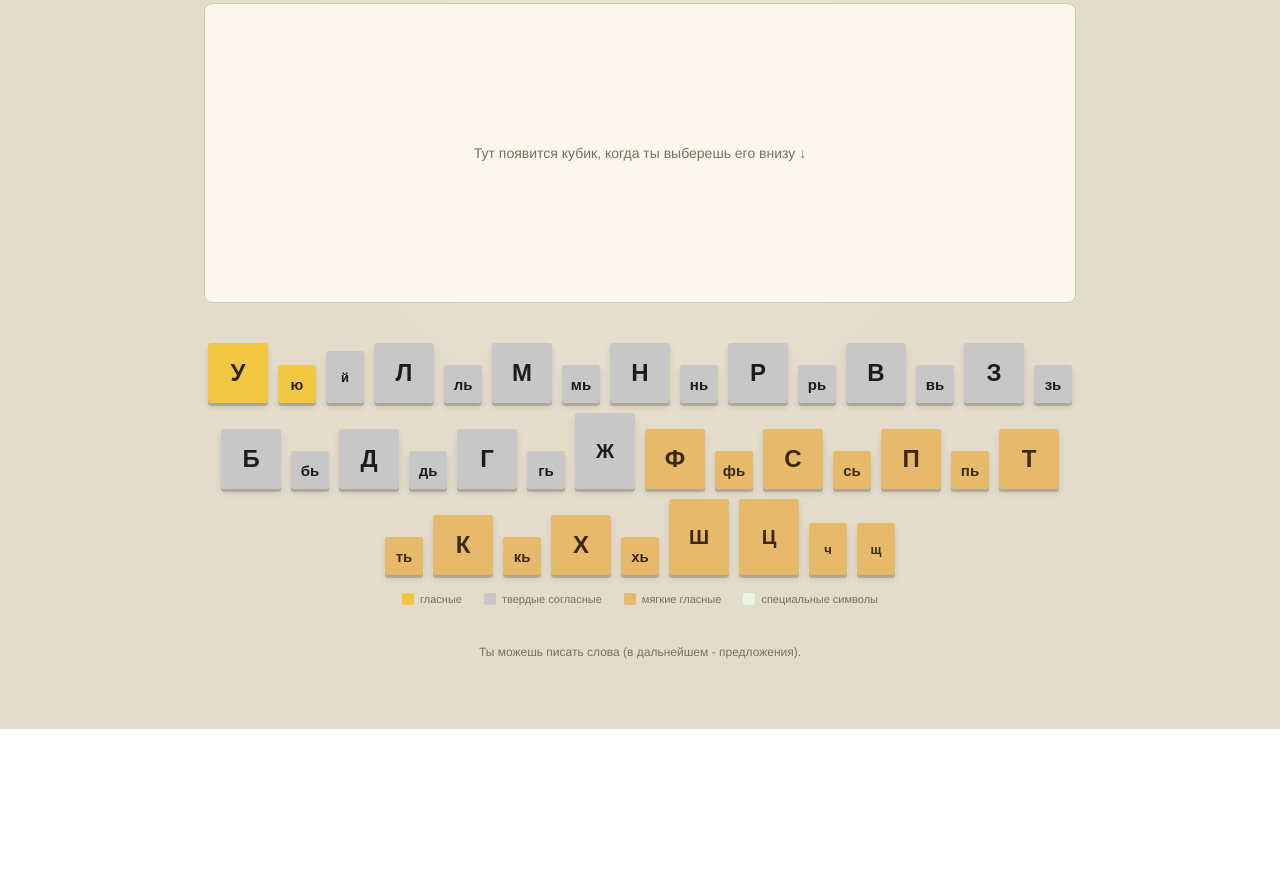
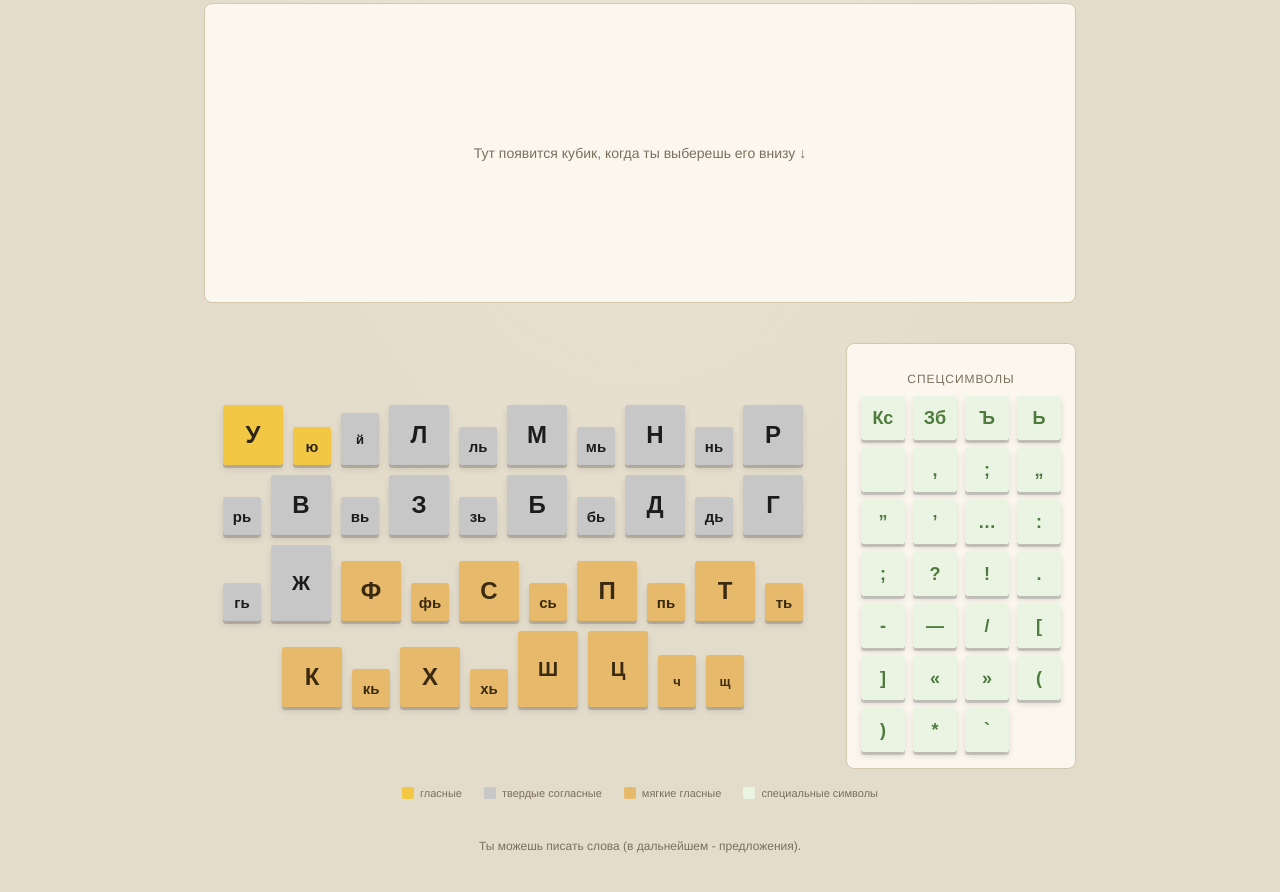
Before and after one commit to Risik105/Zaytsev-Cubes, a plain HTML site: page index.html in a window 1280 px wide. Shown: the part 310-1202 px from the top of the page. Before the commit the page ends 1039 px from the top, so only its background shows below. Drawn offline with Linux system fonts and the light colour scheme.

Commit message:
Special symbols are added

```diff
--- a/index.html
+++ b/index.html
@@ -7,7 +7,7 @@
     <link rel="stylesheet" href="style.css">
 </head>
 <body>
-    <div class="wrap">
+        <div class="wrap">
         <h1>Кубики Зайцева в 3D</h1>
         <p class="sub">Выбери кубик внизу → покрути → кликни грань → добавь к слову</p>
 
@@ -23,7 +23,14 @@
             <div class="stage-placeholder" id="placeholder">Тут появится кубик, когда ты выберешь его внизу ↓</div>
         </div>
 
-        <div class="palette" id="palette"></div>
+        <div class="palette-row">
+            <div class="palette" id="palette"></div>
+            <aside class="special-panel">
+                <p class="shelf-label">Спецсимволы</p>
+                <div class="palette special-palette" id="specialPalette"></div>
+            </aside>
+
+        </div>
 
         <div class="legend">
             <span>
--- a/index.js
+++ b/index.js
@@ -5,7 +5,7 @@ const CUBES = [
   {
     id: "У",
     label: "У",
-    type: "Золотой",
+    type: "Гласный",
     size: "big",
     color: "gold",
     faces: ["У", "О", "А", "Э", "Ы", "🍓"],
@@ -14,7 +14,7 @@ const CUBES = [
   {
     id: "ю",
     label: "ю",
-    type: "Железный",
+    type: "Гласный",
     size: "small",
     color: "gold",
     faces: ["ю", "ё", "я", "е", "и", "🍓"],
@@ -23,7 +23,7 @@ const CUBES = [
   {
     id: "й",
     label: "й",
-    type: "Железный",
+    type: "Звонкий мягкий согласный",
     size: "small-rect",
     color: "grey",
     faces: [{ main: "й", flip: "" }, { main: "йя", flip: "йа" }, { main: "", flip: "йо" }, { main: "йи", flip: "" }, "йю", "йе"],
@@ -32,7 +32,7 @@ const CUBES = [
   {
     id: "Л",
     label: "Л",
-    type: "Железный",
+    type: "Звонкий твёрдый согласный",
     size: "big",
     color: "grey",
     faces: ["ЛУ", "ЛО", "ЛА", "ЛЭ", "ЛЫ", "Л"],
@@ -41,7 +41,7 @@ const CUBES = [
   {
     id: "ль",
     label: "ль",
-    type: "Железный",
+    type: "Звонкий мягкий согласный",
     size: "small",
     color: "grey",
     faces: ["лю", "лё", "ля", "ле", "ли", "ль"],
@@ -50,7 +50,7 @@ const CUBES = [
   {
     id: "М",
     label: "М",
-    type: "Железный",
+    type: "Звонкий твёрдый согласный",
     size: "big",
     color: "grey",
     faces: ["МУ", "МО", "МА", "МЭ", "МЫ", "М"],
@@ -59,7 +59,7 @@ const CUBES = [
   {
     id: "мь",
     label: "мь",
-    type: "Железный",
+    type: "Звонкий мягкий согласный",
     size: "small",
     color: "grey",
     faces: ["мю", "мё", "мя", "ме", "ми", "мь"],
@@ -68,7 +68,7 @@ const CUBES = [
   {
     id: "Н",
     label: "Н",
-    type: "Железный",
+    type: "Звонкий твёрдый согласный",
     size: "big",
     color: "grey",
     faces: ["НУ", "НО", "НА", "НЭ", "НЫ", "Н"],
@@ -77,7 +77,7 @@ const CUBES = [
   {
     id: "нь",
     label: "нь",
-    type: "Железный",
+    type: "Звонкий мягкий согласный",
     size: "small",
     color: "grey",
     faces: ["ню", "нё", "ня", "не", "ни", "нь"],
@@ -86,7 +86,7 @@ const CUBES = [
   {
     id: "Р",
     label: "Р",
-    type: "Железный",
+    type: "Звонкий твёрдый согласный",
     size: "big",
     color: "grey",
     faces: ["РУ", "РО", "РА", "РЭ", "РЫ", "Р"],
@@ -95,7 +95,7 @@ const CUBES = [
   {
     id: "рь",
     label: "рь",
-    type: "Железный",
+    type: "Звонкий мягкий согласный",
     size: "small",
     color: "grey",
     faces: ["рю", "рё", "ря", "ре", "ри", "рь"],
@@ -104,7 +104,7 @@ const CUBES = [
   {
     id: "В",
     label: "В",
-    type: "Железный",
+    type: "Звонкий твёрдый согласный",
     size: "big",
     color: "grey",
     faces: ["ВУ", "ВО", "ВА", "ВЭ", "ВЫ", "В"],
@@ -113,7 +113,7 @@ const CUBES = [
   {
     id: "вь",
     label: "вь",
-    type: "Железный",
+    type: "Звонкий мягкий согласный",
     size: "small",
     color: "grey",
     faces: ["вю", "вё", "вя", "ве", "ви", "вь"],
@@ -122,7 +122,7 @@ const CUBES = [
   {
     id: "З",
     label: "З",
-    type: "Железный",
+    type: "Звонкий твёрдый согласный",
     size: "big",
     color: "grey",
     faces: ["ЗУ", "ЗО", "ЗА", "ЗЭ", "ЗЫ", "З"],
@@ -131,16 +131,16 @@ const CUBES = [
   {
     id: "зь",
     label: "зь",
-    type: "Железный",
+    type: "Звонкий мягкий согласный",
     size: "small",
     color: "grey",
     faces: ["зю", "зё", "зя", "зе", "зи", "зь"],
   },
 
   {
-    id: "v-hard",
+    id: "Б",
     label: "Б",
-    type: "Железный",
+    type: "Звонкий твёрдый согласный",
     size: "big",
     color: "grey",
     faces: ["БУ", "БО", "БА", "БЭ", "БЫ", "Б"],
@@ -149,7 +149,7 @@ const CUBES = [
   {
     id: "бь",
     label: "бь",
-    type: "Железный",
+    type: "Звонкий мягкий согласный",
     size: "small",
     color: "grey",
     faces: ["бю", "бё", "бя", "бе", "би", "бь"],
@@ -158,7 +158,7 @@ const CUBES = [
   {
     id: "Д",
     label: "Д",
-    type: "Железный",
+    type: "Звонкий твёрдый согласный",
     size: "big",
     color: "grey",
     faces: ["ДУ", "ДО", "ДА", "ДЭ", "ДЫ", "Д"],
@@ -167,7 +167,7 @@ const CUBES = [
   {
     id: "дь",
     label: "дь",
-    type: "Железный",
+    type: "Звонкий мягкий согласный",
     size: "small",
     color: "grey",
     faces: ["дю", "дё", "дя", "де", "ди", "дь"],
@@ -176,7 +176,7 @@ const CUBES = [
   {
     id: "Г",
     label: "Г",
-    type: "Железный",
+    type: "Звонкий твёрдый согласный",
     size: "big",
     color: "grey",
     faces: ["ГУ", "ГО", "ГА", "ГЭ", "ГЫ", "Г"],
@@ -185,7 +185,7 @@ const CUBES = [
   {
     id: "гь",
     label: "гь",
-    type: "Железный",
+    type: "Звонкий мягкий согласный",
     size: "small",
     color: "grey",
     faces: ["гю", "гё", "гя", "ге", "ги", "гь"],
@@ -194,7 +194,7 @@ const CUBES = [
   {
     id: "Ж",
     label: "Ж",
-    type: "Железный",
+    type: "Звонкий твёрдый согласный",
     size: "big-rect",
     color: "grey",
     faces: [{ main: "Ж", flip: "ЖЬ" }, { main: "ЖО", flip: "ЖЁ" }, { main: "ЖЕ", flip: "" }, { main: "ЖИ", flip: "" }, "ЖУ", "ЖА"],
@@ -203,7 +203,7 @@ const CUBES = [
   {
     id: "Ф",
     label: "Ф",
-    type: "Деревянный",
+    type: "Глухой твёрдый согласный",
     size: "big",
     color: "wood",
     faces: ["ФУ", "ФО", "ФА", "ФЭ", "ФЫ", "Ф"],
@@ -212,7 +212,7 @@ const CUBES = [
   {
     id: "фь",
     label: "фь",
-    type: "Деревянный",
+    type: "Глухой мягкий согласный",
     size: "small",
     color: "wood",
     faces: ["фю", "фё", "фя", "фе", "фи", "фь"],
@@ -221,7 +221,7 @@ const CUBES = [
   {
     id: "С",
     label: "С",
-    type: "Деревянный",
+    type: "Глухой твёрдый согласный",
     size: "big",
     color: "wood",
     faces: ["СУ", "СО", "СА", "СЭ", "СЫ", "С"],
@@ -230,7 +230,7 @@ const CUBES = [
   {
     id: "сь",
     label: "сь",
-    type: "Деревянный",
+    type: "Глухой мягкий согласный",
     size: "small",
     color: "wood",
     faces: ["сю", "сё", "ся", "се", "си", "сь"],
@@ -239,7 +239,7 @@ const CUBES = [
   {
     id: "П",
     label: "П",
-    type: "Деревянный",
+    type: "Глухой твёрдый согласный",
     size: "big",
     color: "wood",
     faces: ["ПУ", "ПО", "ПА", "ПЭ", "ПЫ", "П"],
@@ -248,7 +248,7 @@ const CUBES = [
   {
     id: "пь",
     label: "пь",
-    type: "Деревянный",
+    type: "Глухой мягкий согласный",
     size: "small",
     color: "wood",
     faces: ["пю", "пё", "пя", "пе", "пи", "пь"],
@@ -257,7 +257,7 @@ const CUBES = [
   {
     id: "Т",
     label: "Т",
-    type: "Деревянный",
+    type: "Глухой твёрдый согласный",
     size: "big",
     color: "wood",
     faces: ["ТУ", "ТО", "ТА", "ТЭ", "ТЫ", "Т"],
@@ -266,7 +266,7 @@ const CUBES = [
   {
     id: "ть",
     label: "ть",
-    type: "Деревянный",
+    type: "Глухой мягкий согласный",
     size: "small",
     color: "wood",
     faces: ["тю", "тё", "тя", "те", "ти", "ть"],
@@ -275,7 +275,7 @@ const CUBES = [
   {
     id: "К",
     label: "К",
-    type: "Деревянный",
+    type: "Глухой твёрдый согласный",
     size: "big",
     color: "wood",
     faces: ["КУ", "КО", "КА", "КЭ", "КЫ", "К"],
@@ -284,7 +284,7 @@ const CUBES = [
   {
     id: "кь",
     label: "кь",
-    type: "Деревянный",
+    type: "Глухой мягкий согласный",
     size: "small",
     color: "wood",
     faces: ["кю", "кё", "кя", "ке", "ки", "кь"],
@@ -293,7 +293,7 @@ const CUBES = [
   {
     id: "Х",
     label: "Х",
-    type: "Деревянный",
+    type: "Глухой твёрдый согласный",
     size: "big",
     color: "wood",
     faces: ["ХУ", "ХО", "ХА", "ХЭ", "ХЫ", "Х"],
@@ -302,7 +302,7 @@ const CUBES = [
   {
     id: "хь",
     label: "хь",
-    type: "Деревянный",
+    type: "Глухой мягкий согласный",
     size: "small",
     color: "wood",
     faces: ["хю", "хё", "хя", "хе", "хи", "хь"],
@@ -311,7 +311,7 @@ const CUBES = [
   {
     id: "Ш",
     label: "Ш",
-    type: "Деревянный",
+    type: "Глухой твёрдый согласный",
     size: "big-rect",
     color: "wood",
     faces: [{ main: "Ш", flip: "ШЬ" }, { main: "ШО", flip: "ШЁ" }, { main: "ШЕ", flip: "" }, { main: "ШИ", flip: "" }, "ШУ", "ША"],
@@ -320,7 +320,7 @@ const CUBES = [
   {
     id: "Ц",
     label: "Ц",
-    type: "Деревянный",
+    type: "Глухой твёрдый согласный",
     size: "big-rect",
     color: "wood",
     faces: [{ main: "ЦО", flip: "" }, { main: "ЦА", flip: "" }, { main: "ЦЕ", flip: "" }, { main: "ЦЫ", flip: "ЦИ" }, "Ц", "ЦУ"],
@@ -329,7 +329,7 @@ const CUBES = [
   {
     id: "ч",
     label: "ч",
-    type: "Деревянный",
+    type: "Глухой мягкий согласный",
     size: "small-rect",
     color: "wood",
     faces: [{ main: "ч", flip: "чь" }, { main: "чо", flip: "чё" }, { main: "че", flip: "" }, { main: "чи", flip: "" }, "чу", "ча"],
@@ -338,11 +338,148 @@ const CUBES = [
   {
     id: "щ",
     label: "щ",
-    type: "Деревянный",
+    type: "Глухой мягкий согласный",
     size: "small-rect",
     color: "wood",
     faces: [{ main: "щ", flip: "щь" }, { main: "що", flip: "щё" }, { main: "ще", flip: "" }, { main: "щи", flip: "" }, "щу", "ща"],
   }
+];
+
+const SPECIAL_SYMBOLS = [
+  {
+    label: "Кс",
+    title: "Красная строка"
+  },
+
+  {
+    label: "Зб",
+    title: "Заглавная буква"
+  },
+
+  {
+    label: "Ъ",
+    title: "Твёрдый знак"
+  },
+
+  {
+    label: "Ь",
+    title: "Мягкий знак"
+  },
+
+  {
+    label: " ",
+    title: "Пробел"
+  },
+
+  {
+    label: ",",
+    title: "Запятая"
+  },
+
+  {
+    label: ";",
+    title: "Точка с запятой"
+  },
+
+  {
+    label: "„",
+    title: "Открывающие кавычки-лапки"
+  },
+
+  {
+    label: "”",
+    title: "Закрывающие кавычки-лапки"
+  },
+
+  {
+    label: "’",
+    title: "Запятая сверху"
+  },
+
+  {
+    label: "…",
+    title: "Троеточие"
+  },
+
+  {
+    label: ":",
+    title: "Двоеточие"
+  },
+
+  {
+    label: ";",
+    title: "Точка с запятой"
+  },
+
+  {
+    label: "?",
+    title: "Вопросительный знак"
+  },
+
+  {
+    label: "!",
+    title: "Восклицательный знак"
+  },
+
+  {
+    label: ".",
+    title: "Точка"
+  },
+
+  {
+    label: "-",
+    title: "Дефис"
+  },
+
+  {
+    label: "—",
+    title: "Тире"
+  },
+
+  {
+    label: "/",
+    title: "Косая черта"
+  },
+
+  {
+    label: "[",
+    title: "Открывающая квадратная скобка"
+  },
+
+  {
+    label: "]",
+    title: "Закрывающая квадратная скобка"
+  },
+
+  {
+    label: "«",
+    title: "Открывающие кавычки-ёлочки"
+  },
+
+  {
+    label: "»",
+    title: "Закрывающие кавычки-ёлочки"
+  },
+
+  {
+    label: "(",
+    title: "Открывающая скобка"
+  },
+
+  {
+    label: ")",
+    title: "Закрывающая скобка"
+  },
+
+  {
+    label: "*",
+    title: "Звёздочка"
+  },
+
+  {
+    label: "`",
+    title: "Ударение"
+  },
 ];
 
 const COLORS = {
@@ -471,8 +608,8 @@ let activeCube = null;
 let activeCubeControls = null; // set by setupDrag(); exposes snapToFace()
 
 // Palette render
-const paletteEl = document.getElementById("palette");
-CUBES.forEach((cube) => {
+function renderPalette(cubes, containerEl) {
+  cubes.forEach((cube) => {
     const btn = document.createElement("button");
     btn.className = `p-item size-${cube.size}`;
     btn.style.background = COLORS[cube.color].face;
@@ -480,8 +617,31 @@ CUBES.forEach((cube) => {
     btn.textContent = cube.label;
     btn.title = cube.type;
     btn.addEventListener("click", () => openCube(cube, btn));
-  paletteEl.appendChild(btn);
+    containerEl.appendChild(btn);
   });
+}
+
+const paletteEl = document.getElementById("palette");
+renderPalette(CUBES, paletteEl);
+
+// Special symbols are plain buttons - no 3D stage, no selection step.
+// A click adds the symbol straight to the word shelf.
+const specialPaletteEl = document.getElementById("specialPalette");
+if (specialPaletteEl) {
+  SPECIAL_SYMBOLS.forEach((sym) => {
+    const btn = document.createElement("button");
+    btn.className = "p-item size-single";
+    btn.style.background = COLORS.green.face;
+    btn.style.color = COLORS.green.dark;
+    btn.textContent = sym.label;
+    btn.title = sym.title;
+    btn.addEventListener("click", () => {
+      word.push({ text: sym.label, color: "green" });
+      renderShelf();
+    });
+    specialPaletteEl.appendChild(btn);
+  });
+}
 
 function openCube(cube, btnEl) {
   activeCube = cube;
--- a/style.css
+++ b/style.css
@@ -306,7 +306,7 @@ box proportions (w x h x d). Only the shared 3D behavior lives here.
 
 /* Palette */
 .shelf-label {
-  font-family: "Helvetica Neue", Aria, sans-serif;
+  font-family: "Helvetica Neue", Arial, sans-serif;
   font-size: 12px;
   letter-spacing: 0.08em;
   text-transform: uppercase;
@@ -378,6 +378,37 @@ box proportions (w x h x d). Only the shared 3D behavior lives here.
     font-size: 13px;
 }
 
+.palette-row {
+  display: flex;
+  justify-content: center;
+  align-items: center;
+  gap: 24px;
+  flex-wrap: wrap;
+}
+
+.palette-row .palette {
+  flex: 1 1 480px;
+}
+
+.special-panel {
+  flex: 0 0 180px;
+  background: #fbf7ee;
+  border: 1px solid var(--desk-line);
+  border-radius: 8px;
+  padding: 16px 14px;
+}
+
+.special-panel .shelf-label {
+  margin-bottom: 10px;
+}
+
+.special-palette {
+  display: grid;
+  grid-template-columns: repeat(4, 1fr);
+  justify-items: center;
+  gap: 8px;
+}
+
 .legend {
     display: flex;
     justify-content: center;
```
Lines whose indentation alone changed are shown as unchanged.
